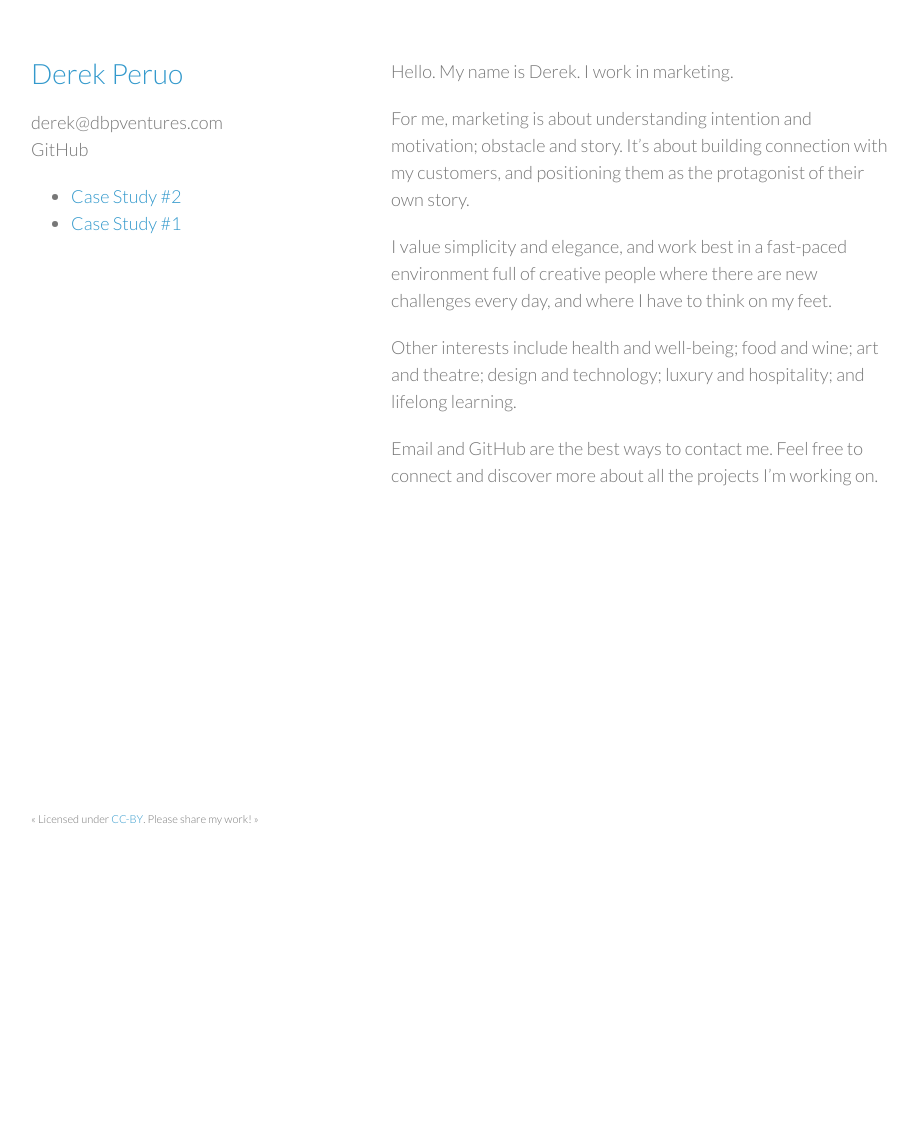
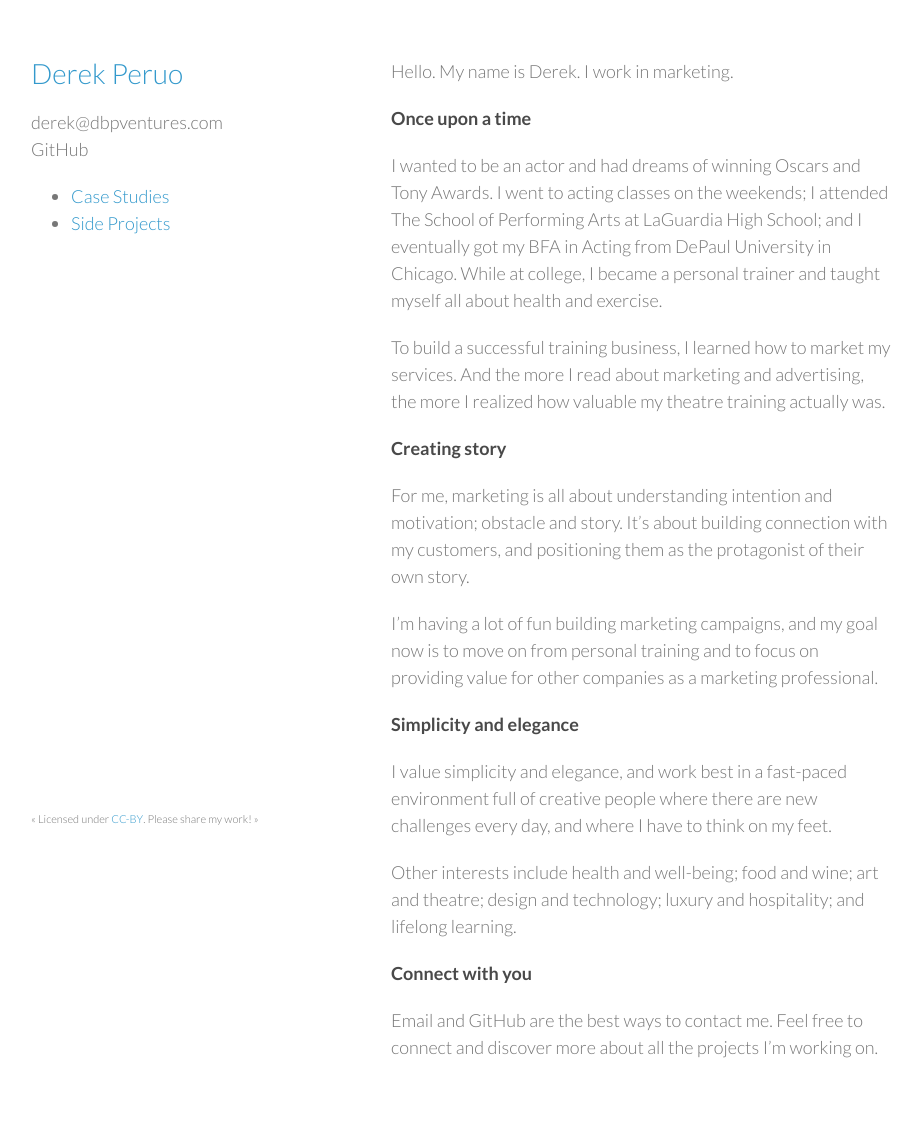
Before and after one commit to dperuo/dperuo.github.io, a Jekyll site: the page built from index.md, in a window 1280 px wide. Shown: the whole page, without its empty margins (179-1101 px from the left). Built offline with Jekyll 4.4.1, drawn with Linux system fonts in a browser that asks for light colours; Markdown is read by kramdown in place of the engine named in the settings; before the commit the page ends 900 px from its top, so only the background shows below that.

Commit message:
Massive update to all page content

```diff
--- a/index.md
+++ b/index.md
@@ -4,10 +4,24 @@ layout: default
 
 Hello. My name is Derek. I work in marketing.
 
-For me, marketing is about understanding intention and motivation; obstacle and story. It's about building connection with my customers, and positioning them as the protagonist of their own story.
+#### Once upon a time
+
+I wanted to be an actor and had dreams of winning Oscars and Tony Awards. I went to acting classes on the weekends; I attended The School of Performing Arts at LaGuardia High School; and I eventually got my BFA in Acting from DePaul University in Chicago. While at college, I became a personal trainer and taught myself all about health and exercise.
+
+To build a successful training business, I learned how to market my services. And the more I read about marketing and advertising, the more I realized how valuable my theatre training actually was.
+
+#### Creating story
+
+For me, marketing is all about understanding intention and motivation; obstacle and story. It's about building connection with my customers, and positioning them as the protagonist of their own story.
+
+I'm having a lot of fun building marketing campaigns, and my goal now is to move on from personal training and to focus on providing value for other companies as a marketing professional.
+
+#### Simplicity and elegance
 
 I value simplicity and elegance, and work best in a fast-paced environment full of creative people where there are new challenges every day, and where I have to think on my feet.
 
 Other interests include health and well-being; food and wine; art and theatre; design and technology; luxury and hospitality; and lifelong learning.
 
+#### Connect with you
+
 Email and GitHub are the best ways to contact me. Feel free to connect and discover more about all the projects I'm working on.
```
Also changed, not shown: _posts/2014-01-01-projects.md (added, +8 -0 lines), _posts/2014-01-02-studies.md (added, +28 -0 lines), _posts/2014-01-12-study1.md (deleted, +0 -15 lines), _posts/2014-01-12-study2.md (deleted, +0 -14 lines).
